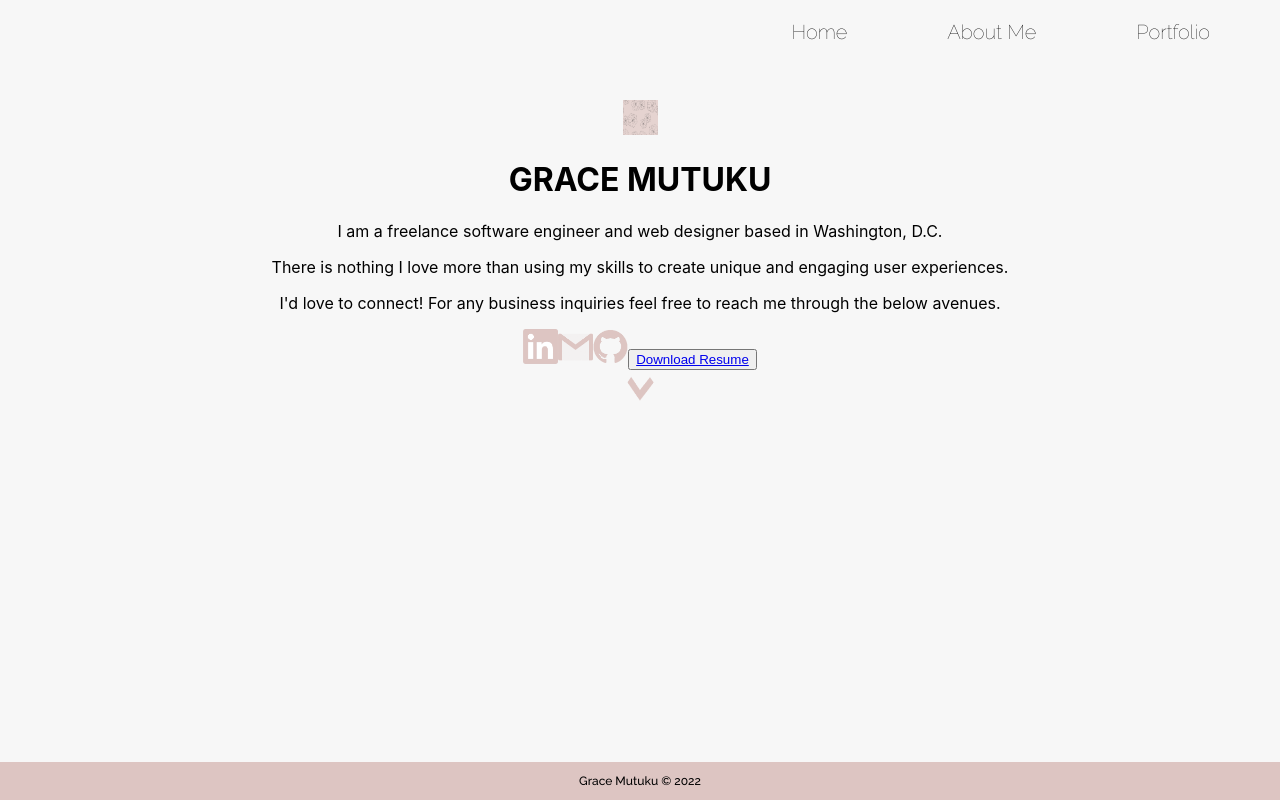
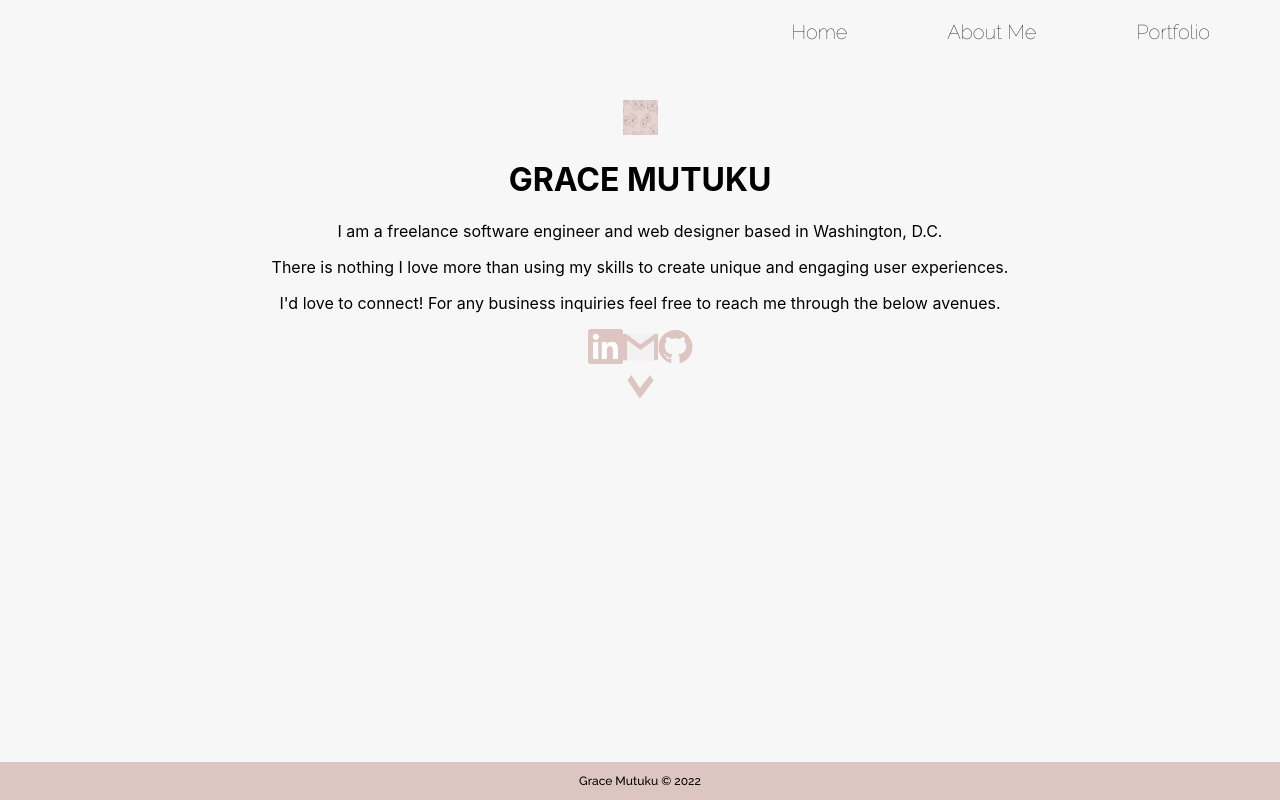
Before and after one commit to mu2ku/portfolio, a React (Create React App) app: page / in a window 1280 px wide. Shown: the top 800 px of the page. Built offline with nearby package versions, Linux system fonts and the light colour scheme; a web font is replaced by a local one.

Commit message:
remove resume

```diff
--- a/src/pages/Home/Home.jsx
+++ b/src/pages/Home/Home.jsx
@@ -25,7 +25,6 @@ const Home = () => {
             <a className={styles.home_images} href="https://www.linkedin.com/in/grace-mutuku/" rel="noreferrer" target="_blank"><img src="images/linkedin.png" alt="linkedin" /></a>
             <a className={styles.home_images} href="mailto:gmutuku@gmail.com" rel="noreferrer" target="_blank"><img src="images/gmail.png" alt="gmail" /></a>
             <a className={styles.home_images} href="https://github.com/mu2ku" rel="noreferrer" target="_blank"><img src="images/github.png" alt="github" /></a>
-            <button className={styles.home_resume}><a href="images/resume.pdf" download>Download Resume</a></button>
           </div>
         </div>
       </div>
```
Also changed, not shown: 1 other file (tests, documents, lock files or other folders).
